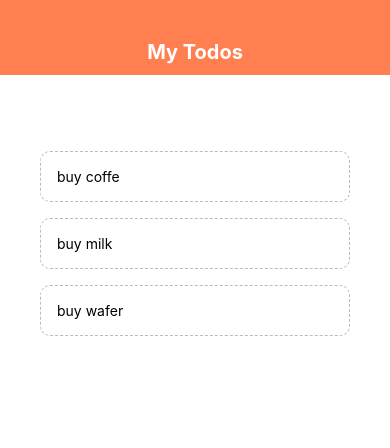
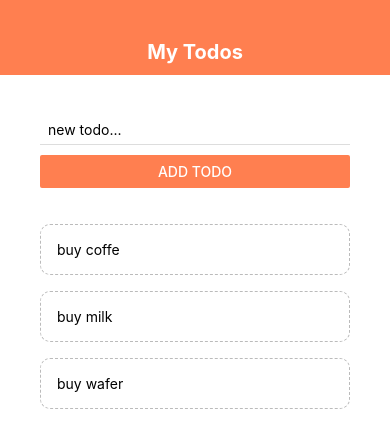
Before and after one commit to haidi20/belajar-react-native, a React Native app: screen / in a window 390 px wide. Shown: the top 448 px of the page. Built offline with nearby package versions, Linux system fonts and the light colour scheme.

Commit message:
tutorial 11 (to do list 3) sudah selesai

```diff
--- a/App.js
+++ b/App.js
@@ -3,9 +3,10 @@
 import FindMe from './components/FindMe';
 import Header from './components/Header';
 import TodoItem from './components/TodoItem';
+import AddTodo from './components/addTodo';
 
 export default function App() {
-  const [todos, sestTodos] = useState([
+  const [todos, setTodos] = useState([
     {text: 'buy coffe', key: '1'},
     {text: 'buy milk', key: '2'},
     {text: 'buy wafer', key: '3'},
@@ -14,14 +15,27 @@
   const pressHandler = (key) => {
     sestTodos((prevTodos) => {
       return prevTodos.filter(todo => todo.key != key);
+    });
+  }
+
+  const submitHandler = (text) => {
+    setTodos((prevTodos) => {
+        return [
+            {text: text, key: Math.random().toString()},
+            ...prevTodos
+        ]
     })
+
   }
+
 
   return (
     <View style={styles.container}>
       <Header />
       <View style={styles.content}>
-        {/* to form */}
+        <AddTodo
+          submitHandler={submitHandler}
+        />
         <View style={styles.list}>
           <FlatList
             data={todos}
--- /dev/null
+++ b/components/addTodo.js
@@ -0,0 +1,39 @@
+import React, {useState} from 'react';
+import {
+    StyleSheet, Text,
+    TextInput, View,
+    Button
+} from 'react-native';
+
+export default function AddTodo({submitHandler}){
+    const [text, setText] = useState('');
+
+    const changeHandler = (val) => {
+        setText(val)
+    }
+
+    return(
+        <View>
+            <TextInput
+                style={styles.input}
+                placeholder="new todo..."
+                onChangeText={changeHandler}
+            />
+            <Button
+                onPress={() => submitHandler(text)}
+                title="add todo"
+                color="coral"
+            />
+        </View>
+    )
+}
+
+const styles = StyleSheet.create({
+    input: {
+        marginBottom: 10,
+        paddingHorizontal: 8,
+        paddingVertical: 6,
+        borderBottomWidth: 1,
+        borderBottomColor: '#ddd',
+    }
+})
```
